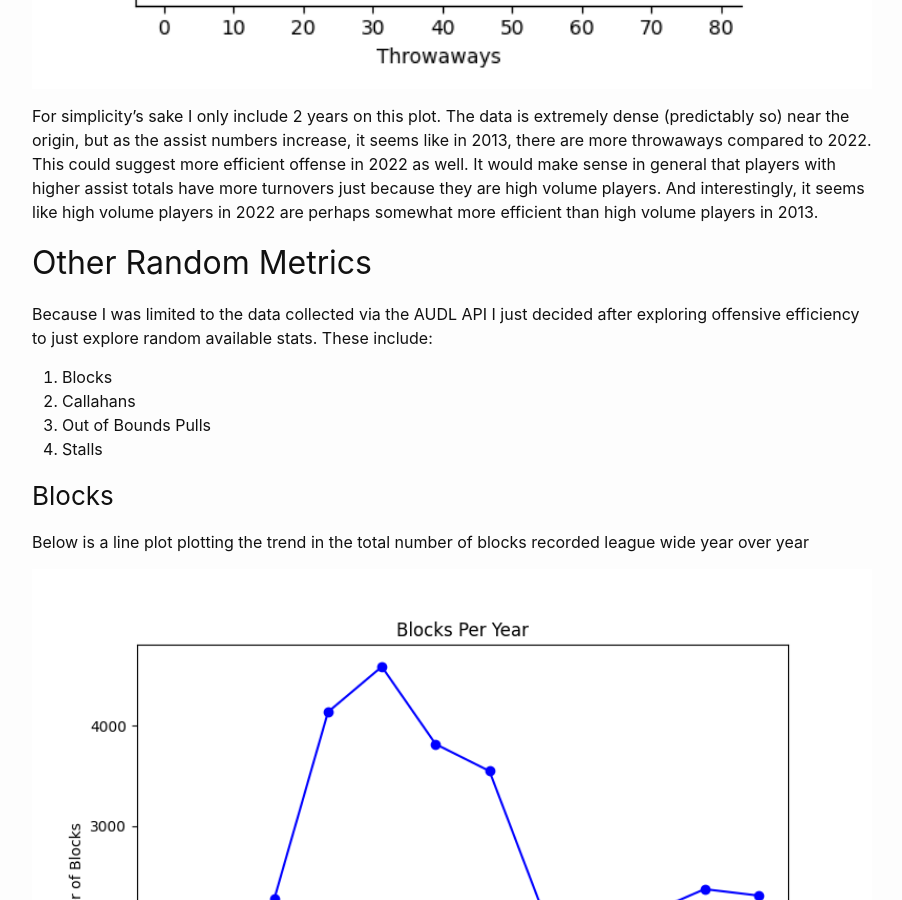
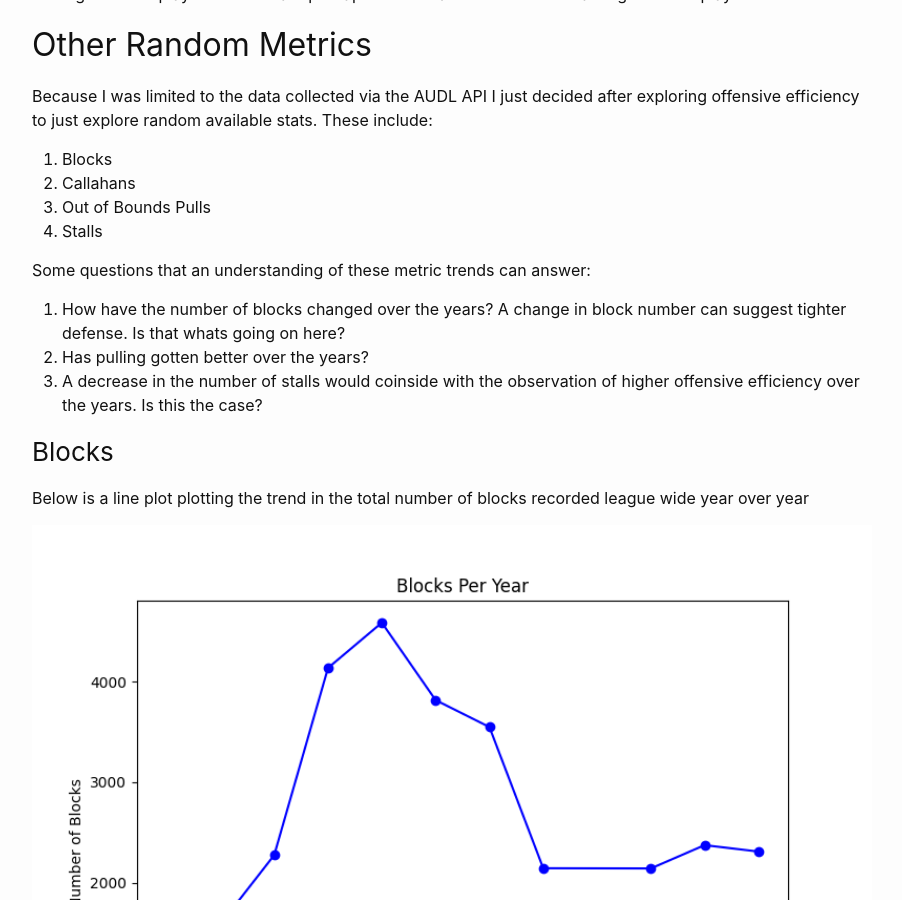
Before and after one commit to 22ermiller/blog, a Jekyll site: the page built from _posts/2023-12-11-project-eda.md, in a window 1280 px wide and 900 px high, scrolled down 3299 px. Shown: the whole window, without its empty margins (188-1090 px from the left). Built offline with Jekyll 4.4.1, drawn with Linux system fonts in a browser that asks for light colours; comment, search, counter and statistics services are not loaded.

Commit message:
eda blog edits

```diff
--- a/_posts/2023-12-11-project-eda.md
+++ b/_posts/2023-12-11-project-eda.md
@@ -40,7 +40,7 @@ In this plot we can also see a general trend towards increased offensive efficie
 
 The last plot exploring offensive efficiency compares season assist totals and season throwaway totals for each player based on year
 
-<img src="{{site.url}}/{{site.baseurl}}/assets/images/audl_plots/throwaway_v_assists.png" alt="" style="width:1000px;"/>
+<img src="{{site.url}}/{{site.baseurl}}/assets/images/audl_plots/throwaway_v_assists.png" alt="" style="height:1000px,width:1000px;"/>
 
 
 For simplicity's sake I only include 2 years on this plot. The data is extremely dense (predictably so) near the origin, but as the assist numbers increase, it seems like in 2013, there are more throwaways compared to 2022. This could suggest more efficient offense in 2022 as well. It would make sense in general that players with higher assist totals have more turnovers just because they are high volume players. And interestingly, it seems like high volume players in 2022 are perhaps somewhat more efficient than high volume players in 2013.
@@ -52,6 +52,11 @@ Because I was limited to the data collected via the AUDL API I just decided afte
 2. Callahans
 3. Out of Bounds Pulls
 4. Stalls
+
+Some questions that an understanding of these metric trends can answer:
+1. How have the number of blocks changed over the years? A change in block number can suggest tighter defense. Is that whats going on here?
+2. Has pulling gotten better over the years?
+3. A decrease in the number of stalls would coinside with the observation of higher offensive efficiency over the years. Is this the case?
 
 ### Blocks
 
```
